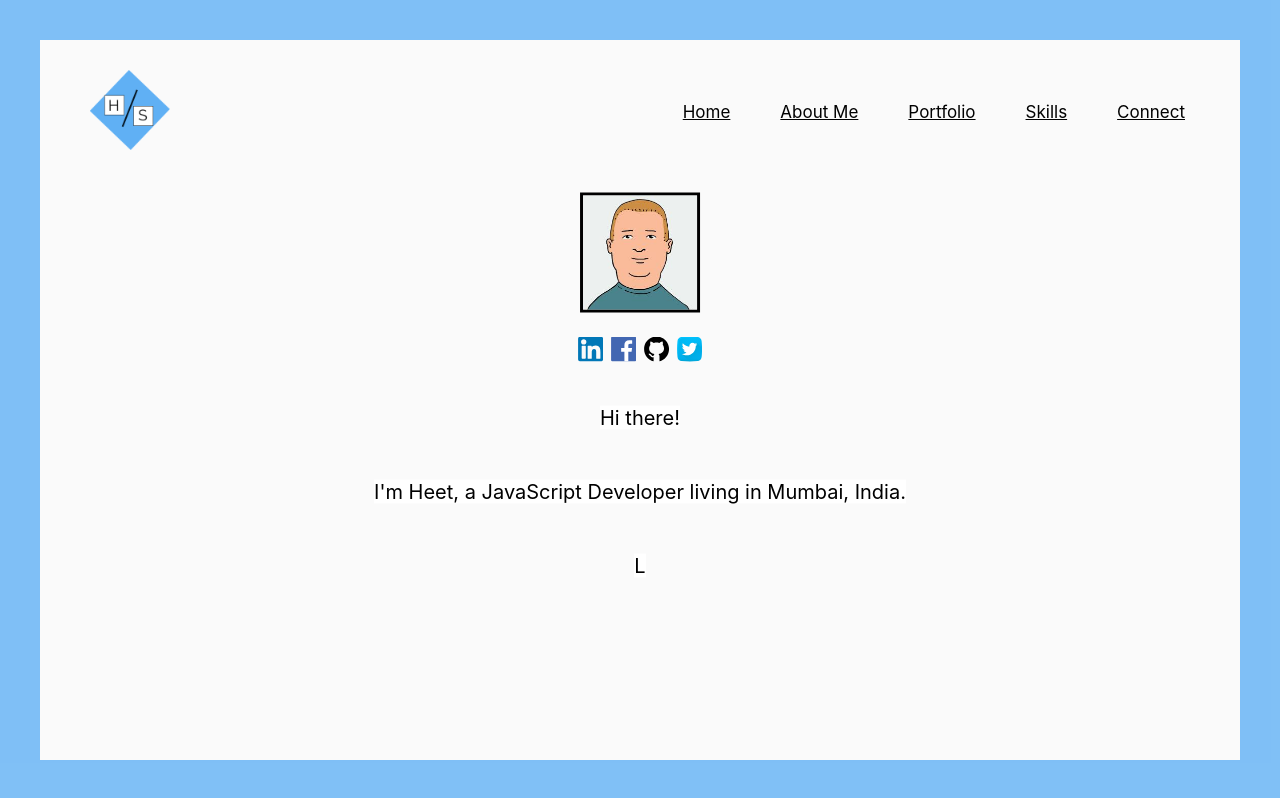
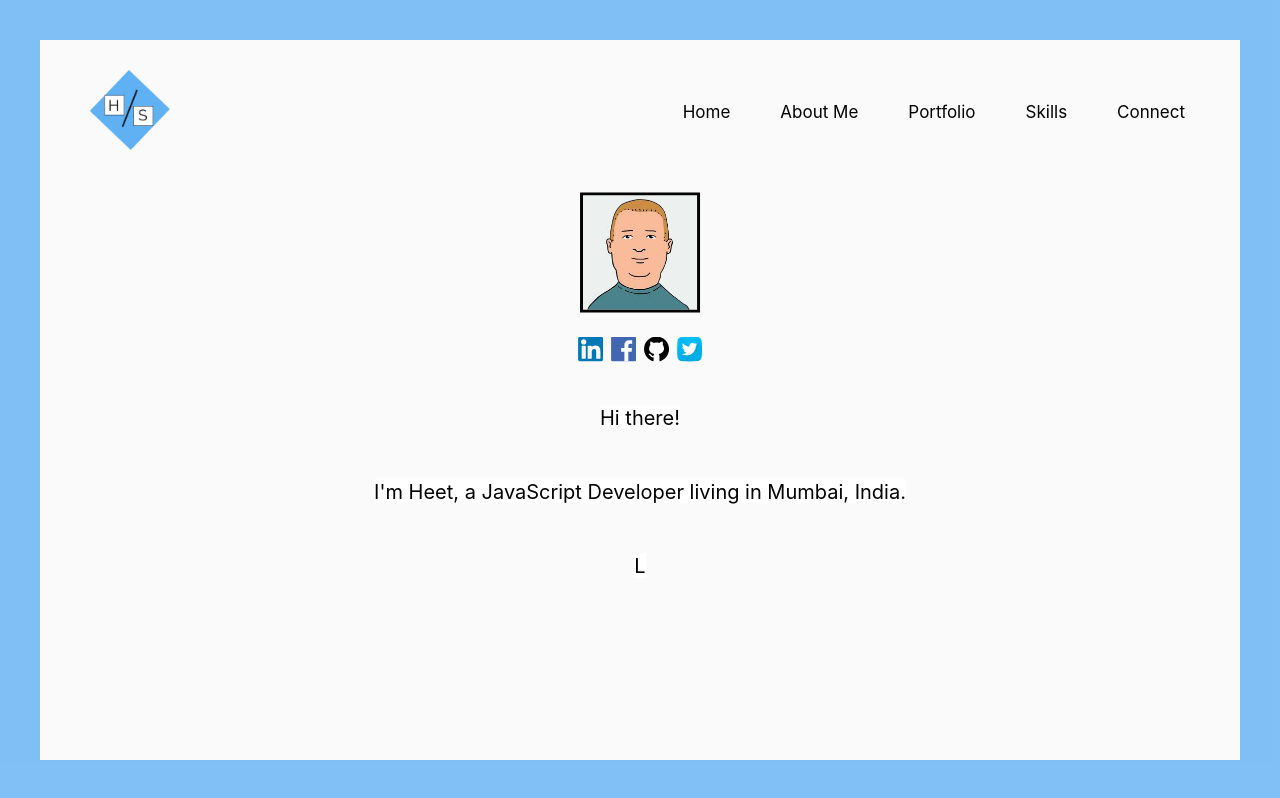
Before and after one commit to Heet1996/my-profile, a React app: page / in a window 1280 px wide. Built offline with nearby package versions, Linux system fonts and the light colour scheme.

Commit message:
link removed

```diff
--- a/src/components/Navigation/Header/Header.scss
+++ b/src/components/Navigation/Header/Header.scss
@@ -16,6 +16,11 @@
     &__item
     {
         list-style: none;
+        & a
+        {
+            text-decoration: none;
+            list-style-type: none;
+        }
     }
     &__link
     {
@@ -69,6 +74,7 @@
             list-style-type: none;
             text-decoration: none;
 
+
         }
     }
     .line{
```
